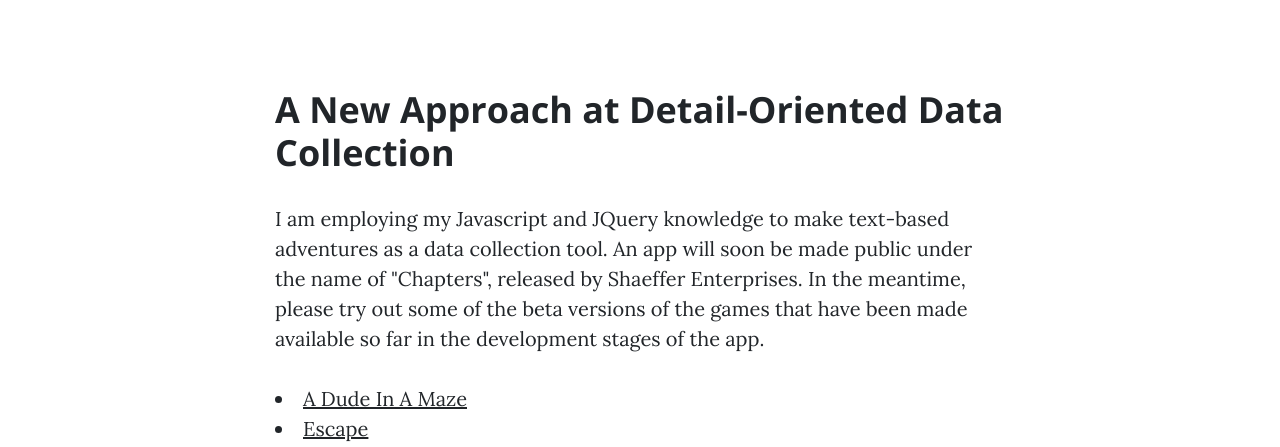
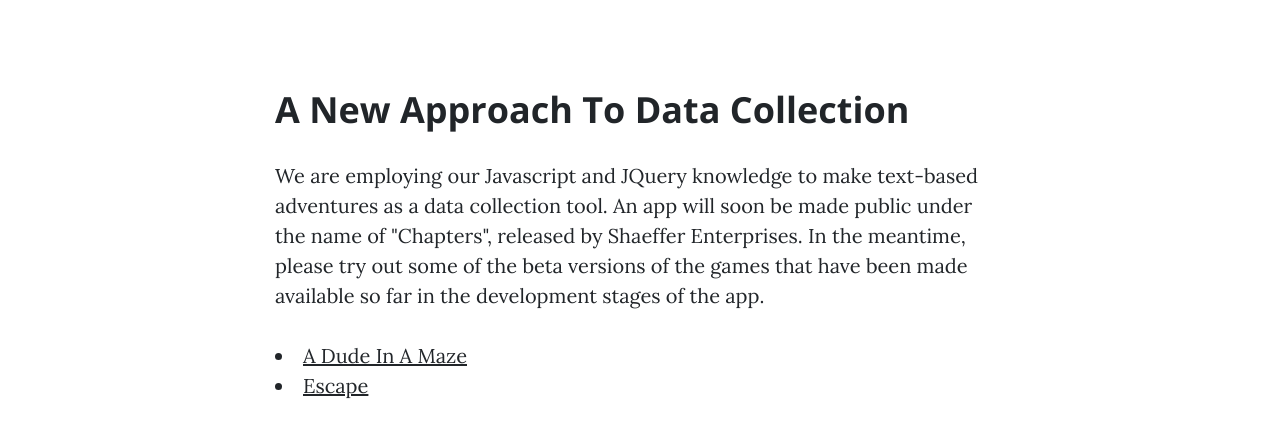
Before and after one commit to jdshaeffer/jdshaeffer.github.io-old, a website: page startbootstrap-clean-blog-gh-pages/post.html in a window 1280 px wide. Shown: the part 561-1008 px from the top of the page. Drawn offline with nearby package versions, Linux system fonts and the light colour scheme.

Commit message:
some more text edits

```diff
--- a/startbootstrap-clean-blog-gh-pages/post.html
+++ b/startbootstrap-clean-blog-gh-pages/post.html
@@ -69,9 +69,9 @@
         <div class="row">
           <div class="col-lg-8 col-md-10 mx-auto">
 
-            <h2 class="section-heading">A New Approach at Detail-Oriented Data Collection</h2>
+            <h2 class="section-heading">A New Approach To Data Collection</h2>
 
-            <p>I am employing my Javascript and JQuery knowledge to make text-based adventures as a data collection tool. An app will soon be made public under the name of "Chapters", released by Shaeffer Enterprises. In the meantime, please try out some of the beta versions of the games that have been made available so far in the development stages of the app.</p>
+            <p>We are employing our Javascript and JQuery knowledge to make text-based adventures as a data collection tool. An app will soon be made public under the name of "Chapters", released by Shaeffer Enterprises. In the meantime, please try out some of the beta versions of the games that have been made available so far in the development stages of the app.</p>
 
             <u><li><a href="../games/dudeinmaze.html">A Dude In A Maze</a></li></u>
             <u><li><a href="../games/escape.html">Escape</a></li></u>
@@ -83,7 +83,7 @@
               <img class="img-fluid" src="img/appengine.png" alt="">
             <span class="caption text-muted">The inception of the app that's being launched on Google's servers.</span>
 
-            <p>It's all in the process now, but we're currently developing a brand new data collection and analysis method. Stay tuned for release dates.</p>
+            <p>Stay tuned for release dates.</p>
           </div>
         </div>
       </div>
```
